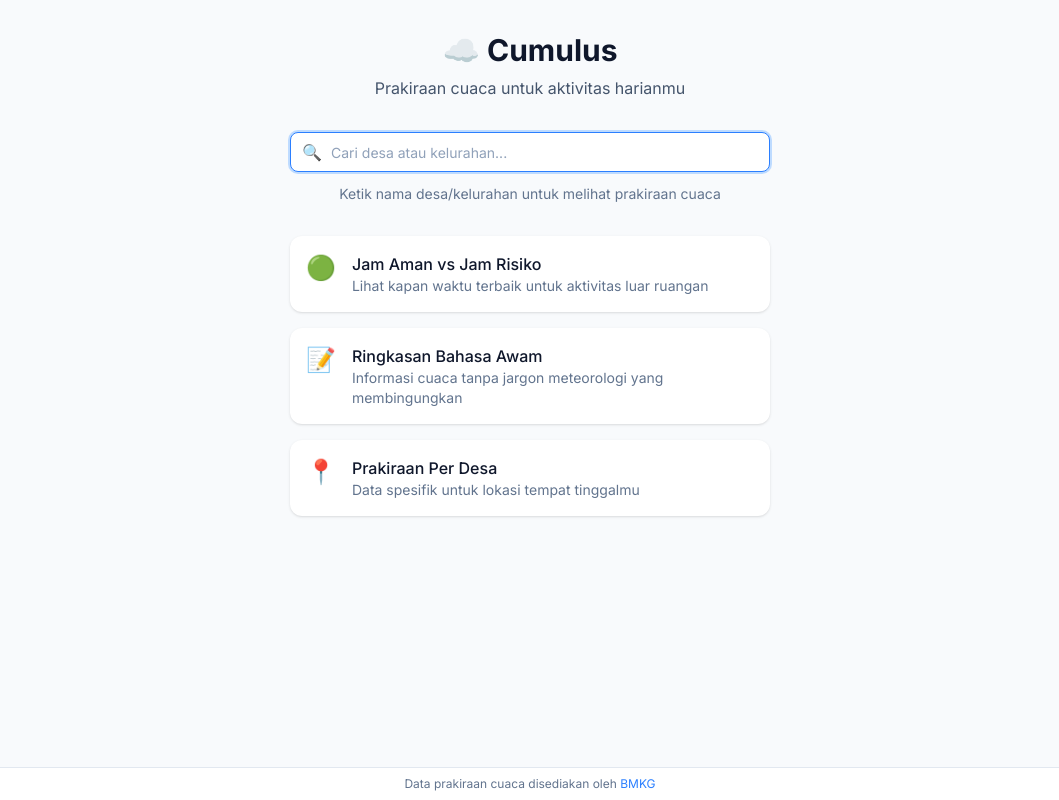
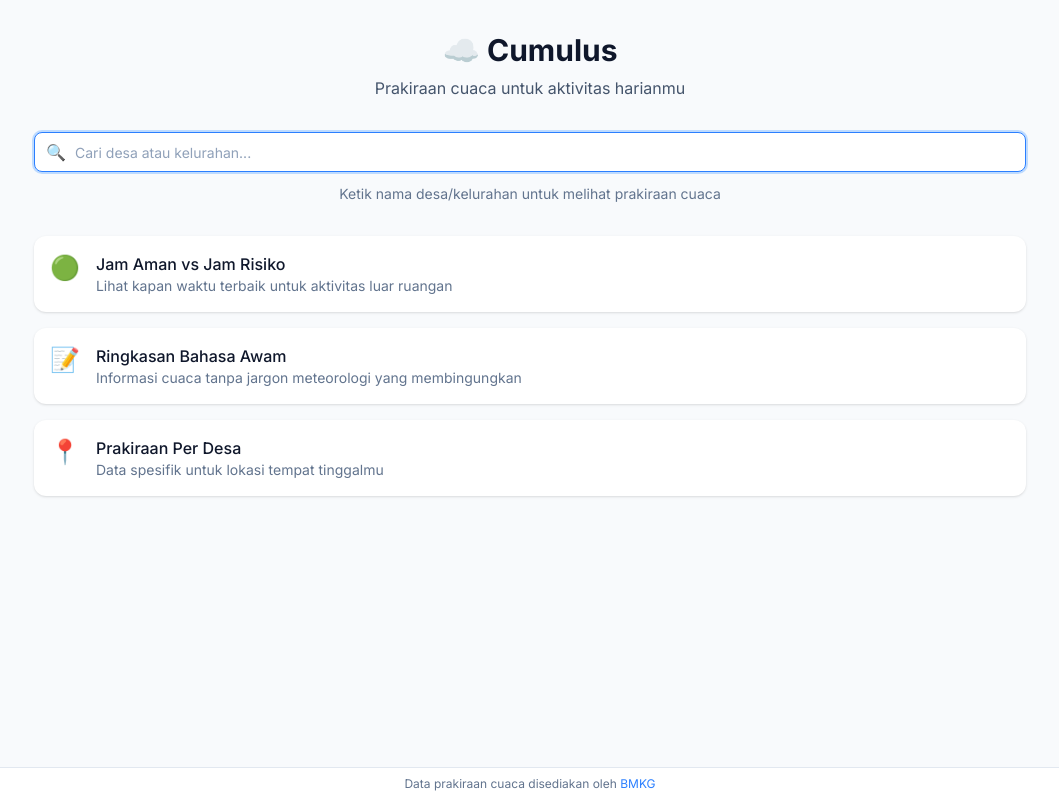
Before and after one commit to projectdummy2025/weather-playground, a Next.js app: page / in a window 1280 px wide. Shown: the whole page, without its empty margins (110-1169 px from the left). Built offline with nearby package versions, Linux system fonts and the light colour scheme.

Commit message:
update-layout container

```diff
--- a/src/app/layout.tsx
+++ b/src/app/layout.tsx
@@ -35,7 +35,7 @@
   return (
     <html lang="id" className={inter.variable}>
       <body className="bg-slate-50 text-slate-900 antialiased min-h-screen">
-        <div className="max-w-lg mx-auto">
+        <div className="max-w-lg md:max-w-5xl mx-auto">
           {children}
         </div>
 
```
